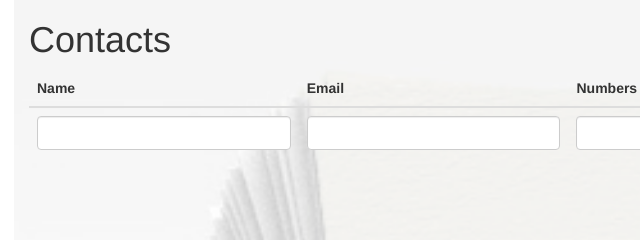
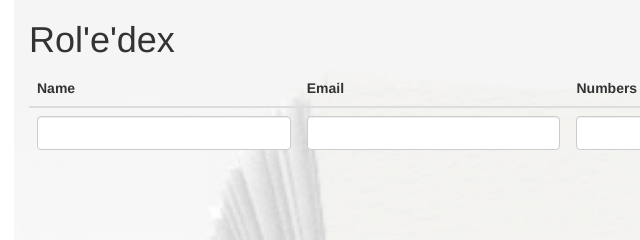
Before and after one commit to Red-French/MEAN-stack_ContactList, a website: page public/index.html in a window 1280 px wide. Shown: the top 240 px of the page, 41-681 px from the left. Drawn offline with nearby package versions, Linux system fonts and the light colour scheme; no server answers.

Commit message:
app name change

```diff
--- a/public/index.html
+++ b/public/index.html
@@ -7,11 +7,11 @@
         <!-- Optional theme -->
         <link rel="stylesheet" href="https://maxcdn.bootstrapcdn.com/bootstrap/3.3.6/css/bootstrap-theme.min.css" integrity="sha384-fLW2N01lMqjakBkx3l/M9EahuwpSfeNvV63J5ezn3uZzapT0u7EYsXMjQV+0En5r" crossorigin="anonymous">
         <link rel="stylesheet" href="./style.css">
-        <title>Contact List App</title>
+        <title>Rol'e'dex</title>
     </head>
     <body ng-app='myApp'>
         <div id="background" class='container' ng-controller='AppCtrl'>
-            <h1>Contacts</h1>
+            <h1>Rol'e'dex</h1>
             <table class='table'>
                 <thead>
                     <tr>
```
